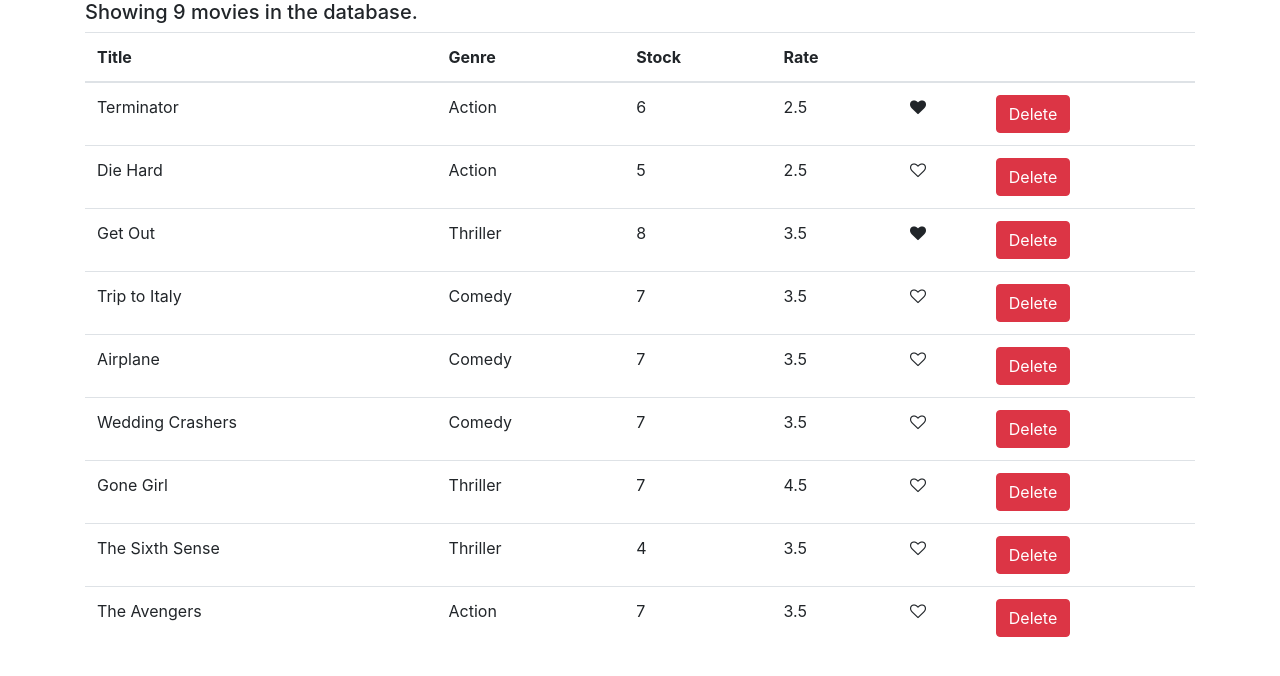
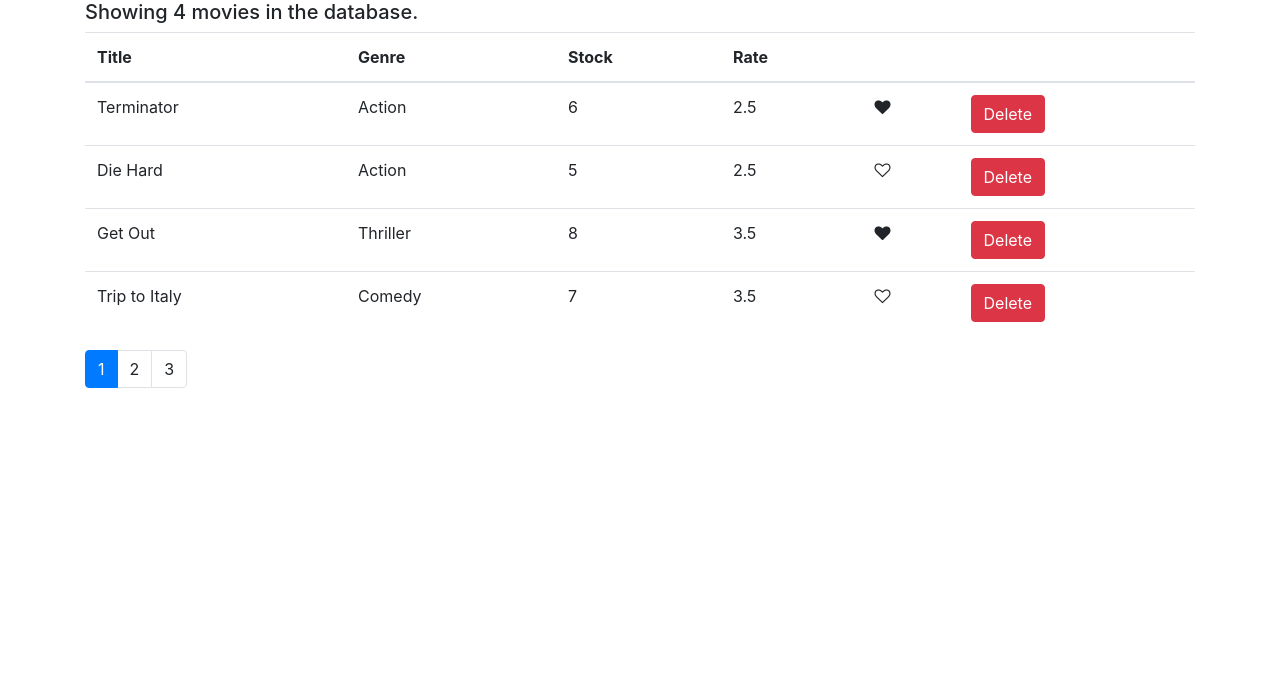
Before and after one commit to TVYDev/demo-vidly-web, a React (Create React App) app: page /movies/1 in a window 1280 px wide. Shown: the top 676 px of the page. Built offline with nearby package versions, Linux system fonts and the light colour scheme.

Commit message:
added pagination & checking prop-types

```diff
--- a/package.json
+++ b/package.json
@@ -5,6 +5,8 @@
   "dependencies": {
     "bootstrap": "^4.1.1",
     "font-awesome": "^4.7.0",
+    "lodash": "^4.17.10",
+    "prop-types": "^15.6.2",
     "react": "^16.12.0",
     "react-dom": "^16.12.0",
     "react-scripts": "3.2.0",
--- /dev/null
+++ b/src/components/common/pagination.jsx
@@ -0,0 +1,30 @@
+import React from 'react';
+import _ from 'lodash';
+import PropTypes from 'prop-types';
+
+const Pagination = props => {
+    const { itemsCount, pageSize, onPageChange, currentPage } = props;
+
+    const pageCount = Math.ceil(itemsCount / pageSize);
+    if (pageCount === 1) return null;
+    const pages = _.range(1, pageCount + 1);
+
+    return <nav>
+        <ul className="pagination">
+            { pages.map(page => (
+                <li className={ page === currentPage ? 'page-item active' : 'page-item'} key={page}>
+                    <a className="page-link" onClick={() => onPageChange(page)}>{page}</a>
+                </li>
+            )) }
+        </ul>
+    </nav>
+};
+
+Pagination.propTypes = {
+    itemsCount: PropTypes.number.isRequired,
+    pageSize: PropTypes.number.isRequired,
+    onPageChange: PropTypes.func.isRequired,
+    currentPage: PropTypes.number.isRequired
+};
+
+export default Pagination;
--- a/src/components/movies.jsx
+++ b/src/components/movies.jsx
@@ -1,9 +1,11 @@
 import React from "react";
 import { getMovies } from "../services/fakeMovieService";
 import Like from "./common/like";
+import Pagination from "./common/pagination";
+import { paginate } from "../utils/paginate";
 
 class Movies extends React.Component {
-   state = { movies: getMovies(), likes: [] };
+   state = { movies: getMovies(), likes: [], pageSize: 4, currentPage: 1 };
 
    handleDeleteMovie = movieId => {
       const updatedMovieList = this.state.movies.filter(
@@ -20,9 +22,29 @@
       this.setState({ movies });
    };
 
+   handlePageChange = page => {
+      this.setState({ currentPage: page });
+   }
+
    renderListOfMovies() {
-      if (this.state.movies.length > 0) {
-         return (
+
+   }
+
+   render() {
+      const { movies: allMovies, currentPage, pageSize } = this.state;
+
+      const movies = paginate(allMovies, currentPage, pageSize);
+
+      return (
+         <div>
+            {movies.length > 0 && (
+               <h5>
+                  Showing {movies.length} movies in the database.
+               </h5>
+            )}
+            {movies.length === 0 && (
+               <h5>There are no movies in the database.</h5>
+            )}
             <table className="table">
                <thead>
                   <tr>
@@ -35,7 +57,7 @@
                   </tr>
                </thead>
                <tbody>
-                  {this.state.movies.map(movie => (
+                  {movies.map(movie => (
                      <tr key={movie._id}>
                         <td>{movie.title}</td>
                         <td>{movie.genre.name}</td>
@@ -61,22 +83,12 @@
                   ))}
                </tbody>
             </table>
-         );
-      }
-   }
-
-   render() {
-      return (
-         <div>
-            {this.state.movies.length > 0 && (
-               <h5>
-                  Showing {this.state.movies.length} movies in the database.
-               </h5>
-            )}
-            {this.state.movies.length === 0 && (
-               <h5>There are no movies in the database.</h5>
-            )}
-            {this.renderListOfMovies()}
+            <Pagination
+               itemsCount={this.state.movies.length}
+               pageSize={this.state.pageSize}
+               onPageChange={this.handlePageChange}
+               currentPage={this.state.currentPage}
+            />
          </div>
       );
    }
--- /dev/null
+++ b/src/utils/paginate.js
@@ -0,0 +1,9 @@
+import _ from 'lodash';
+
+export function paginate(items, pageNumber, pageSize) {
+    const startIndex = (pageNumber - 1) * pageSize;
+    return _(items)
+            .slice(startIndex)
+            .take(pageSize)
+            .value();
+}
```
Also changed, not shown: 1 other file (tests, documents, lock files or other folders).
